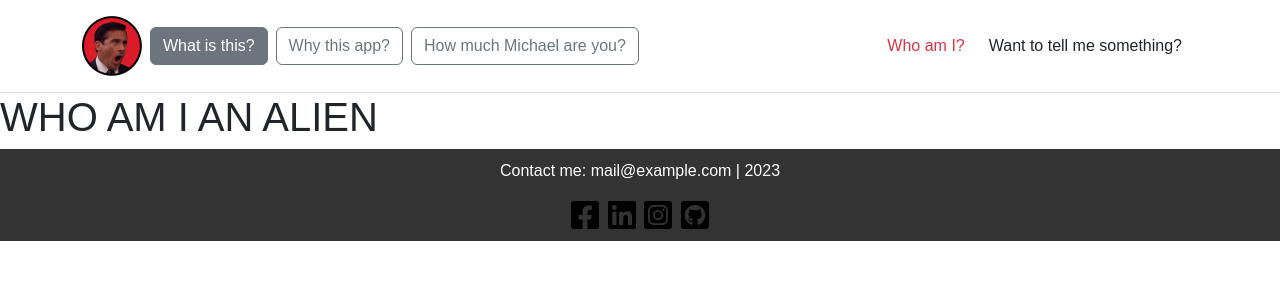
After one commit to ssanjua/MicaelScott-Harvey_app, a Flask app: page /who in a window 1280 px wide. The commit adds this page. Shown: the top 300 px of the page. Run offline with Flask 3, Linux system fonts and the light colour scheme; some libraries are stand-ins or nearby versions.

Commit message:
fixed header and add templates html

```diff
--- a/app.py
+++ b/app.py
@@ -7,16 +7,25 @@ app = Flask(__name__)
 def index():
     return render_template("index.html")
 
-
 @app.route("/contact")
 def contact():
-    pass
+    return render_template("contact.html")
 
+@app.route("/test")
+def test():
+    return render_template("test.html")
 
-@app.route("/about")
-def about():
-    pass
+@app.route("/what")
+def what():
+    return render_template("what.html")
 
+@app.route("/who")
+def who():
+    return render_template("who.html")
+
+@app.route("/why")
+def why():
+    return render_template("why.html")
 
 if __name__ == "__main__":
     app.run(debug=True)
--- a/static/css/styles.css
+++ b/static/css/styles.css
@@ -8,10 +8,8 @@ html, body {
 
 header {
     background-color: #f8f9fa; /* A light grey background */
-    border-bottom: 1px solid #e1e4e8; /* A bottom border for some visual separation */
+    border-bottom: 1px solid #e1e4e8;
 }
-
-
 
 .button-container {
     display: flex;
@@ -22,7 +20,7 @@ header {
 
 #toggleInputButton {
     padding: 10px 20px;
-    background-color: #0b5ed7; /* Un azul llamativo */
+    background-color: #d7560b; /* Un azul llamativo */
     color: white;
     border: none;
     border-radius: 5px;
@@ -103,7 +101,7 @@ footer {
     padding: 10px;
     margin-right: 10px;
     font-size: 1rem;
-    border: 2px solid #007BFF;
+    border: 2px solid #b700ff;
     border-radius: 4px;
     outline: none;
 }
@@ -111,7 +109,7 @@ footer {
 .speak-button {
     padding: 10px 20px;
     font-size: 1rem;
-    background-color: #007BFF;
+    background-color: rgb(0, 255, 8);
     color: white;
     border: none;
     border-radius: 4px;
@@ -120,7 +118,7 @@ footer {
 }
 
 .speak-button:hover {
-    background-color: #0056b3;
+    background-color: #30b300;
 }
 
 .text-to-speak {
@@ -128,7 +126,7 @@ footer {
     padding: 10px;
     margin-right: 10px;
     font-size: 1rem;
-    border: 2px solid #007BFF;
+    border: 2px solid #00ff5e;
     border-radius: 4px;
     outline: none;
 }
--- /dev/null
+++ b/templates/contact.html
@@ -0,0 +1,5 @@
+{% extends "layout.html" %}
+
+{% block content %}
+ <h1>MAYBE A FORM TO HAVE SOME SQL?</h1>
+{% endblock %}
--- a/templates/layout.html
+++ b/templates/layout.html
@@ -9,23 +9,22 @@
 
 </head>
 <body>
-
     <header class="p-3 bg-white border-bottom">
         <div class="container">
             <div class="d-flex flex-wrap align-items-center justify-content-center justify-content-lg-start">
                 <a href="/" class="d-flex align-items-center mb-2 mb-lg-0 text-dark text-decoration-none">
-                    <img src="/static/images/michael.png" alt="Logo" width="40" height="" class="me-2">
+                    <img src="/static/images/michael.png" alt="Logo" width="60" class="me-2">
                 </a>
 
                 <ul class="nav col-12 col-lg-auto me-lg-auto mb-2 justify-content-center mb-md-0">
-                    <li><a href="#what" class="nav-link px-2 link-secondary">What is this?</a></li>
-                    <li><a href="#why" class="nav-link px-2 link-dark">Why this app?</a></li>
-                    <li><a href="#howmuch" class="nav-link px-2 link-dark">How much Michael owe u?</a></li>
+                    <li><a href="/what" class="btn btn-secondary me-2">What is this?</a></li>
+                    <li><a href="/why" class="btn btn-outline-secondary me-2">Why this app?</a></li>
+                    <li><a href="/test" class="btn btn-outline-secondary me-2">How much Michael are you?</a></li>
                 </ul>
 
-                <div class="text-end">
-                    <a href="#who" class="btn btn-outline-primary me-2">Who am I?</a>
-                    <a href="#contact" class="btn btn-primary">Want to tell me something?</a>
+                <div class="d-flex flex-row"> <!-- Asegúrate de que esta sea la clase correcta -->
+                    <a href="/who" class="nav-link px-2 text-danger me-2">Who am I?</a> <!-- Cambié la clase para cambiar el color del texto -->
+                    <a href="/contact" class="nav-link px-2 text-dark me-2">Want to tell me something?</a> <!-- Cambié la clase para cambiar el color del texto -->
                 </div>
             </div>
         </div>
@@ -48,7 +47,7 @@
 </footer>
 
 <script src="/static/js/script.js"></script>
-<<script src="https://stackpath.bootstrapcdn.com/bootstrap/5.1.3/js/bootstrap.bundle.min.js"></script>
+<script src="https://stackpath.bootstrapcdn.com/bootstrap/5.1.3/js/bootstrap.bundle.min.js"></script>
 
 </body>
 </html>
--- /dev/null
+++ b/templates/test.html
@@ -0,0 +1,5 @@
+{% extends "layout.html" %}
+
+{% block content %}
+    <h1>TEST MICHAEL</h1>
+{% endblock %}
--- /dev/null
+++ b/templates/what.html
@@ -0,0 +1,5 @@
+{% extends "layout.html" %}
+
+{% block content %}
+    <h1>WHAT IS THIS?</h1>
+{% endblock %}
--- /dev/null
+++ b/templates/who.html
@@ -0,0 +1,5 @@
+{% extends "layout.html" %}
+
+{% block content %}
+    <h1>WHO AM I AN ALIEN</h1>
+{% endblock %}
--- /dev/null
+++ b/templates/why.html
@@ -0,0 +1,5 @@
+{% extends "layout.html" %}
+
+{% block content %}
+    <h1>BECAUSE OF CS50</h1>
+{% endblock %}
```
Also changed, not shown: templates/index.html (+6 -6 lines).
